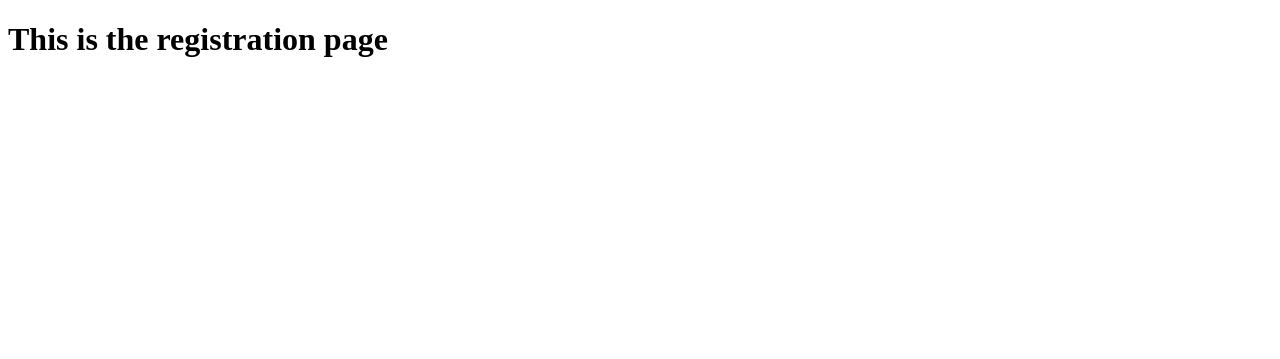
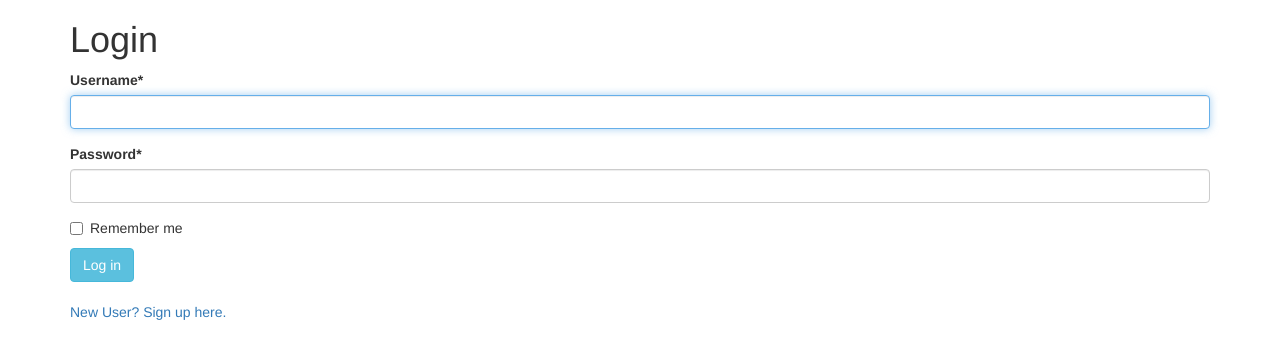
Before and after one commit to mmauricio11235/Event-Scape, a Django app: page / in a window 1280 px wide. Shown: the top 359 px of the page. Run offline with Django 3.2, Linux system fonts and the light colour scheme; parts of the project's set-up code (start-up, migrations or seed data) failed here and were passed over; some libraries are stand-ins or nearby versions.

Commit message:
created login and register pages

```diff
--- a/EventScape/templates/registration/login.html
+++ b/EventScape/templates/registration/login.html
@@ -1,13 +1,16 @@
-<!DOCTYPE html>
-<html>
+{% extends 'base.html' %}
+{% load crispy_forms_tags %}
 
-<head>
-	<title> Register </title>
-</head>
-
-<body>
-	<h1> This is the registration page</h1>
-
-
-</body>
-</html>
+{% block content %}
+<h1>Login</h1>
+<form action="" method="post">
+    {% crispy form %}
+</form>
+<div class="checkbox">
+<label>
+  <input type="checkbox"> Remember me
+</label>
+</div>
+<button type="button" class="btn btn-info">Log in</button> <br> <br>
+<a href = '{% url 'register' %}'>New User? Sign up here.</a>
+{% endblock %}
```
Also changed, not shown: EventScape/templates/registration/register.html (+10 -0 lines).
